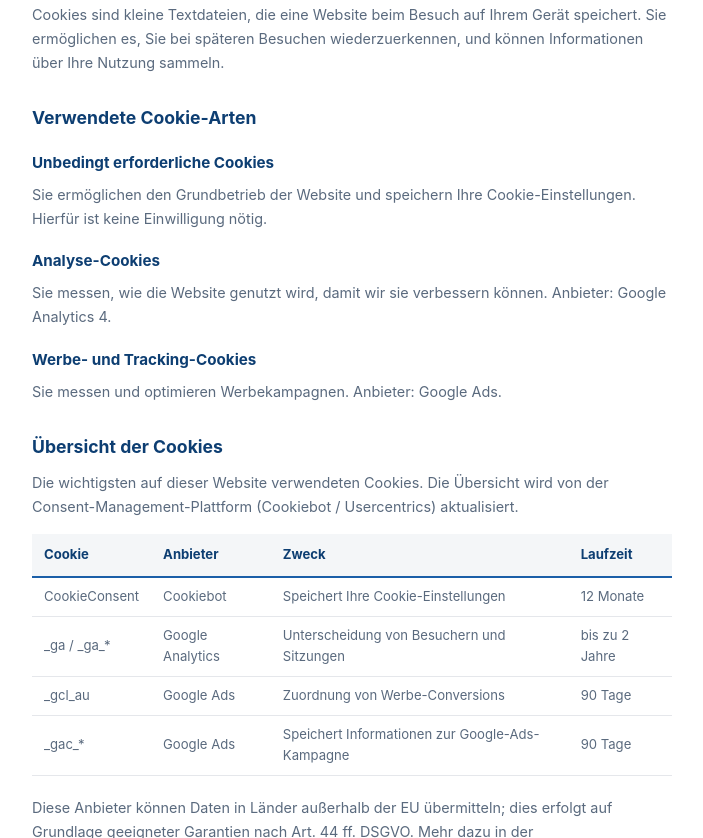
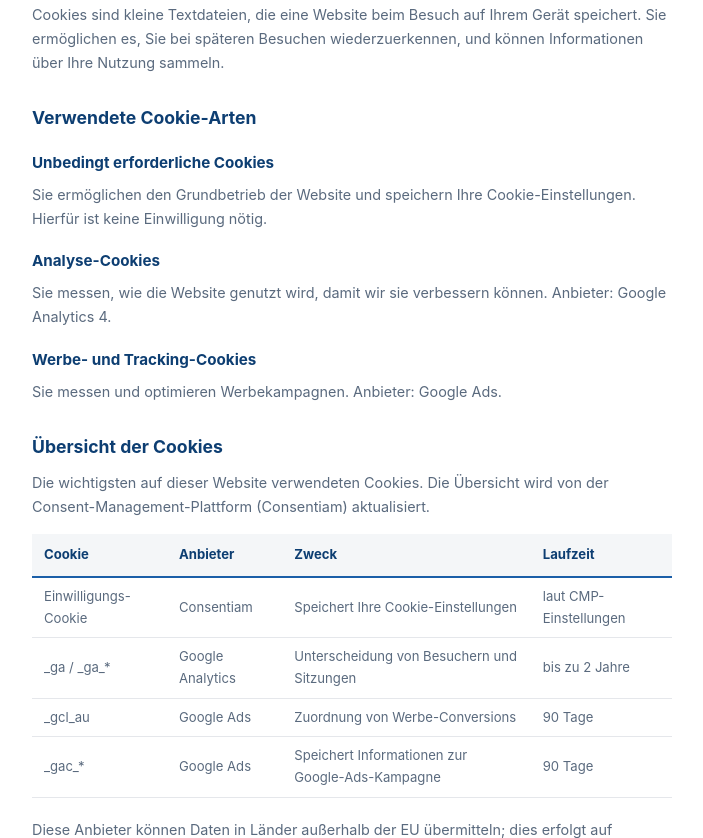
Before and after one commit to Javierinojosa-debug/comparador-alemania, a website: page cookie-richtlinie.html in a window 1280 px wide. Shown: the part 350-1188 px from the top of the page, without its empty margins (288-991 px from the left). Drawn offline with Linux system fonts and the light colour scheme.

Commit message:
Política de cookies: Consentiam en lugar de Cookiebot
Co-Authored-By: Claude Opus 5.5 <noreply@anthropic.com>
Claude-Session: https://claude.ai/code/session_01USU82v4JzJimVNpzivS5WP

```diff
--- a/cookie-richtlinie.html
+++ b/cookie-richtlinie.html
@@ -75,11 +75,11 @@ height="0" width="0" style="display:none;visibility:hidden"></iframe></noscript>
   <p>Sie messen und optimieren Werbekampagnen. Anbieter: Google Ads.</p>
 
   <h2>Übersicht der Cookies</h2>
-  <p>Die wichtigsten auf dieser Website verwendeten Cookies. Die Übersicht wird von der Consent-Management-Plattform (Cookiebot / Usercentrics) aktualisiert.</p>
+  <p>Die wichtigsten auf dieser Website verwendeten Cookies. Die Übersicht wird von der Consent-Management-Plattform (Consentiam) aktualisiert.</p>
   <table class="cookie-table">
     <thead><tr><th>Cookie</th><th>Anbieter</th><th>Zweck</th><th>Laufzeit</th></tr></thead>
     <tbody>
-      <tr><td>CookieConsent</td><td>Cookiebot</td><td>Speichert Ihre Cookie-Einstellungen</td><td>12 Monate</td></tr>
+      <tr><td>Einwilligungs-Cookie</td><td>Consentiam</td><td>Speichert Ihre Cookie-Einstellungen</td><td>laut CMP-Einstellungen</td></tr>
       <tr><td>_ga / _ga_*</td><td>Google Analytics</td><td>Unterscheidung von Besuchern und Sitzungen</td><td>bis zu 2 Jahre</td></tr>
       <tr><td>_gcl_au</td><td>Google Ads</td><td>Zuordnung von Werbe-Conversions</td><td>90 Tage</td></tr>
       <tr><td>_gac_*</td><td>Google Ads</td><td>Speichert Informationen zur Google-Ads-Kampagne</td><td>90 Tage</td></tr>
```
Also changed, not shown: README.md.
